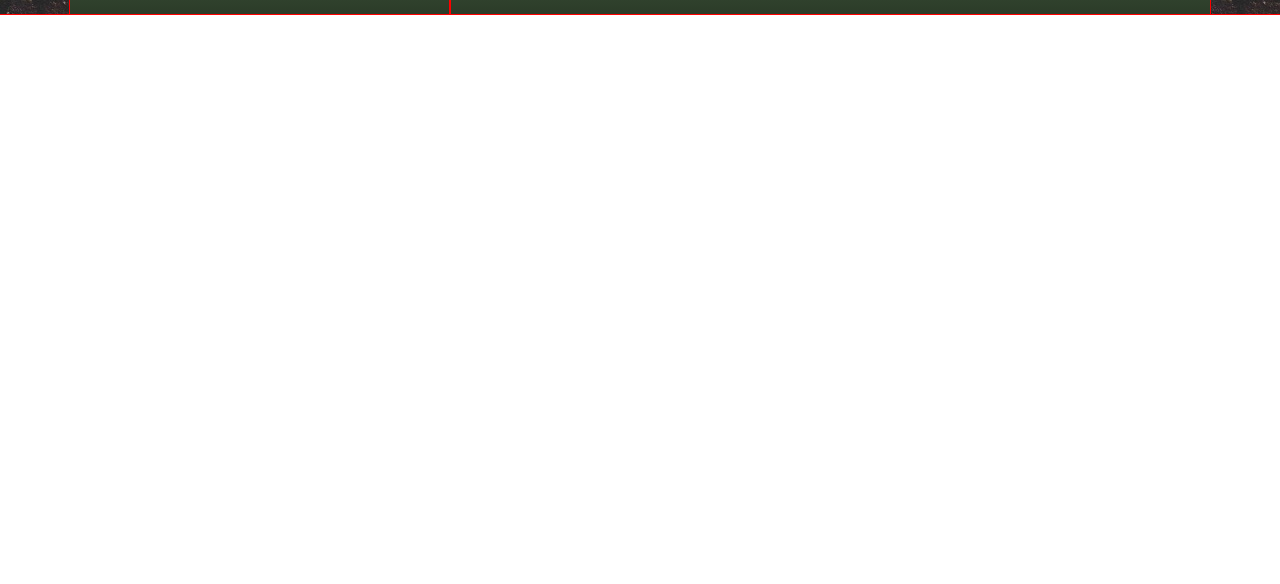
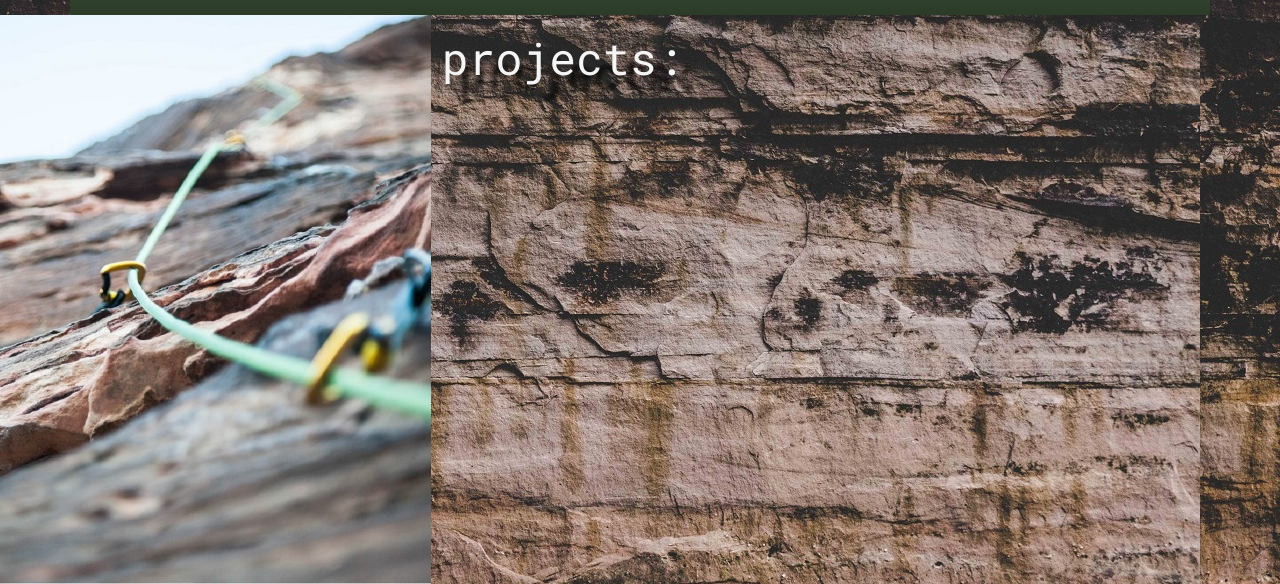
Before and after one commit to porterwilcox/first-landing-page, a plain HTML site: page index.html in a window 1280 px wide. Shown: the part 1002-1586 px from the top of the page. Before the commit the page ends 1017 px from the top, so only its background shows below. Drawn offline with nearby package versions, Linux system fonts and the light colour scheme.

Commit message:
bring-on-the-projects

```diff
--- a/assets/styles.css
+++ b/assets/styles.css
@@ -1,6 +1,6 @@
-* {
+/* * {
     outline: 1px solid red;
-}
+} */
 
 .texty-font{
     font-family: 'Roboto Mono';
@@ -126,6 +126,22 @@
     align-items: center;
 }
 
+.climb-img-pos {
+    display: flex;
+    justify-content: center;
+}
+
+.climb-img {
+    width: 110%;
+    height: 100%
+}
+
+.projs-title {
+    font-size: 2.8em;
+    text-shadow: 17px 15px 5px black;
+    color: whitesmoke;
+}
+
 
 
 
--- a/index.html
+++ b/index.html
@@ -77,7 +77,20 @@
             </section>
         </div>
         <div class="container-fluid">
-            <section class="row"></section>
+            <section class="row texty-font">
+                <div class="col-sm-4">
+                    <div class="h100 w100 climb-img-pos">
+                        <img class="climb-img" src="assets/images/keep-climbing.jpg" alt="Keep Climbing">
+                    </div>
+                </div>
+                <div class="col-sm-8">
+                    <div class="row">
+                        <div class="col-sm-12 pt-3">
+                            <h4 class='projs-title'>projects:</h4>
+                        </div>
+                    </div>
+                </div>
+            </section>
             <footer class="row"></footer>
         </div>
 
```
Also changed, not shown: assets/images/keep-climbing.jpg (added).
